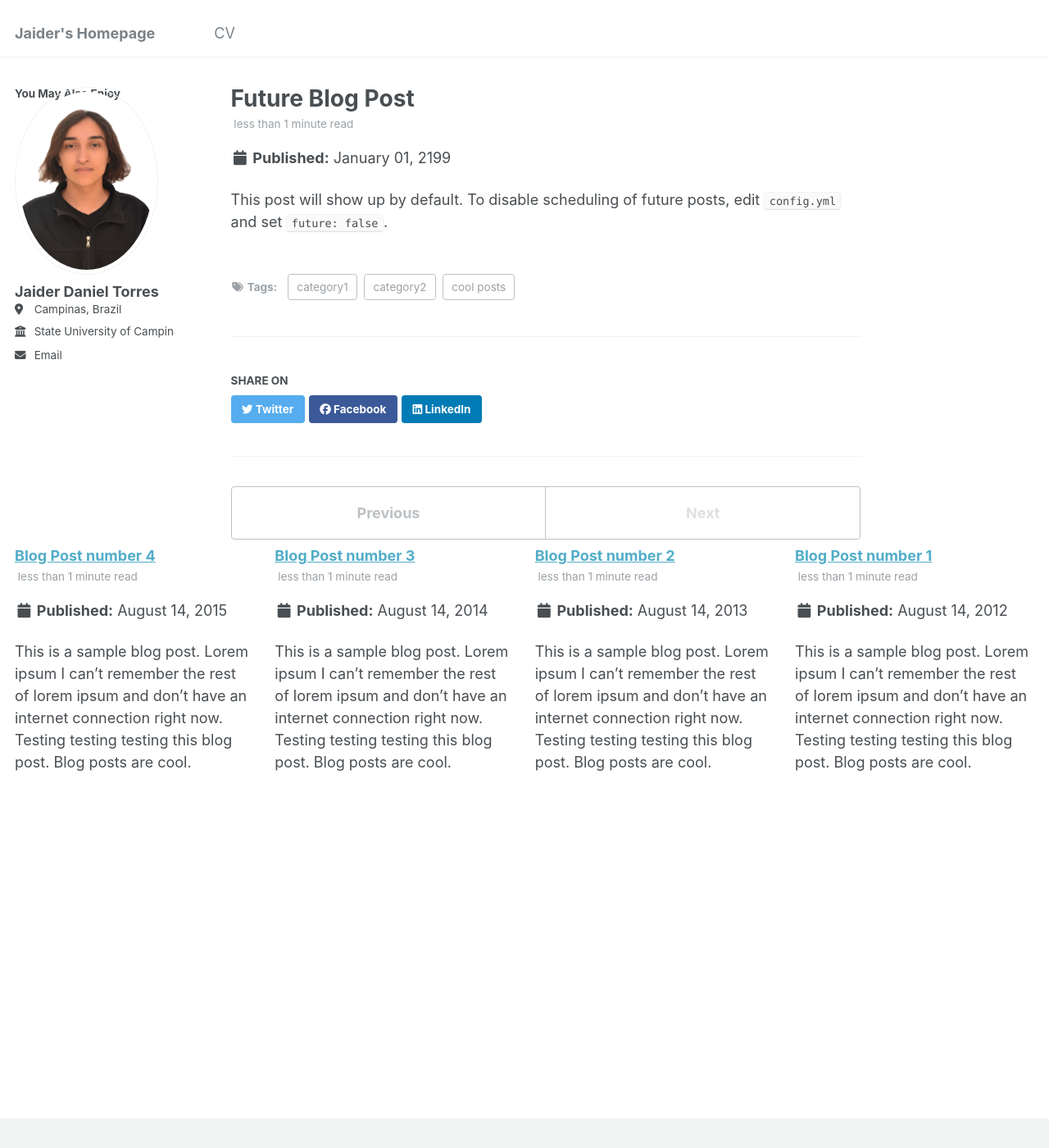
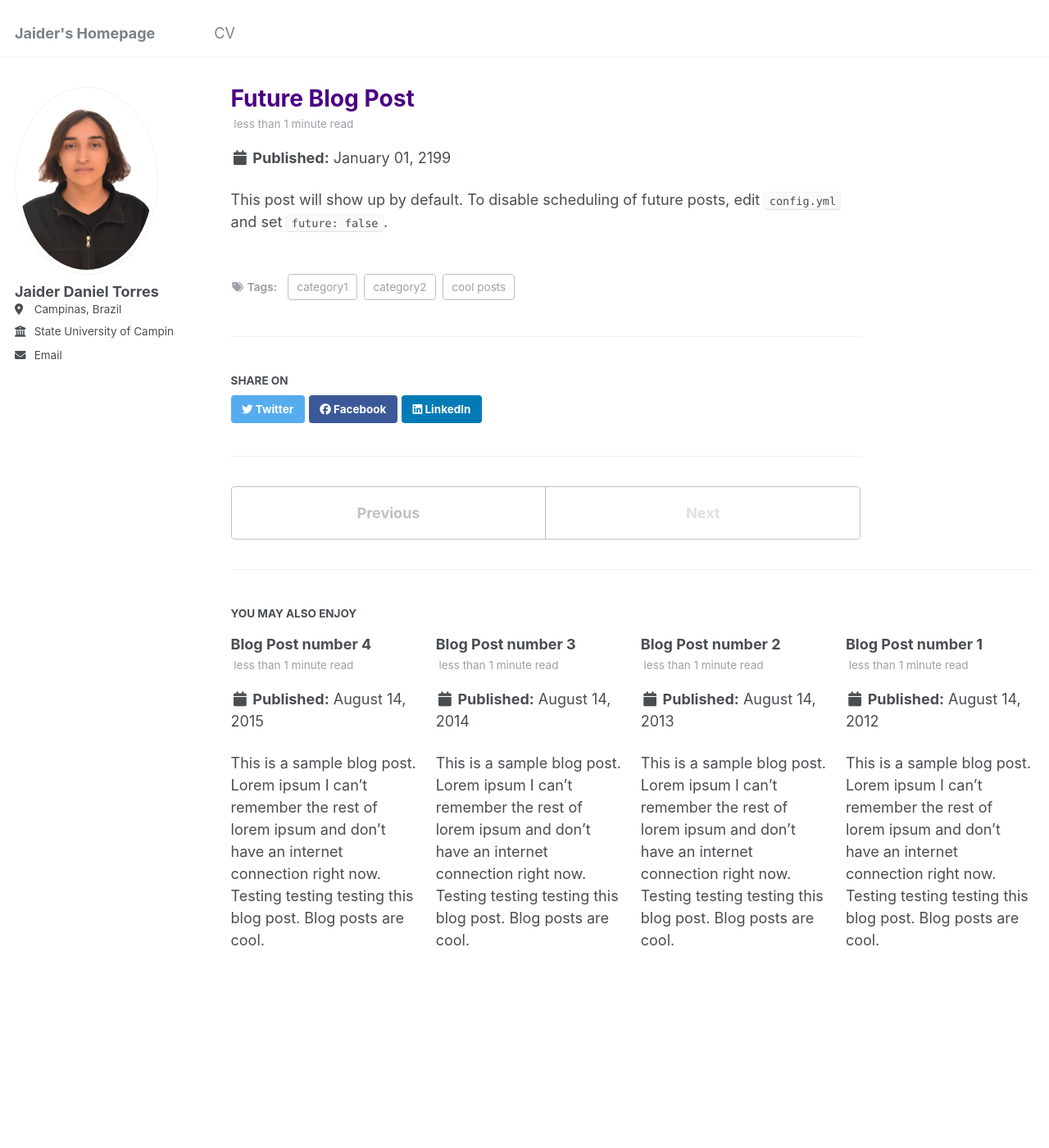
Before and after one commit to jaider-torres/jaider-torres.github.io, a Jekyll site: the page built from _posts/2199-01-01-future-post.md, in a window 1280 px wide and 1400 px high. Shown: the whole window at 82% size. Built offline with Jekyll 4.4.1, drawn with Linux system fonts in a browser that asks for light colours.

Commit message:
Update _page.scss

```diff
--- a/_sass/_page.scss
+++ b/_sass/_page.scss
@@ -37,6 +37,7 @@
 .page__title {
   margin-top: 0;
   line-height: 1;
+  color: #4b0082; /* Change title color */
 
   & + .page__meta {
     margin-top: -0.5em;
@@ -46,12 +47,15 @@
 .page__lead {
   font-family: $global-font-family;
   font-size: $type-size-4;
+  color: #4b0082; /* Change lead text color */
 }
 
 .page__content {
+
   h2 {
     padding-bottom: 0.5em;
     border-bottom: 1px solid $border-color;
+    color: #4b0082; /* Change h2 color */
   }
 
   p, li, dl {
@@ -73,6 +77,7 @@
 
   a {
     text-decoration: underline;
+    color: #4b0082; /* Change link color */
 
     &:hover {
       text-decoration: underline;
@@ -219,6 +224,7 @@
   text-transform: uppercase;
 }
 
+
 /*
    Page meta
    ========================================================================== */
@@ -243,6 +249,7 @@
   font-size: $type-size-6;
   text-transform: uppercase;
 }
+
 
 /*
    Page taxonomy
@@ -272,6 +279,7 @@
     color: $link-color-hover;
   }
 }
+
 
 /*
    Comments
@@ -356,24 +364,42 @@
 
   a {
     text-decoration: none;
-    color: inherit;
-
-    &:hover {
-      text-decoration: underline;
-    }
   }
 }
 
-.comment__meta {
-  color: $gray;
-  font-size: $type-size-6;
+.comment__date {
+  @extend .page__meta;
+  margin: 0;
+
+  a {
+    text-decoration: none;
+  }
 }
 
-.comment__text {
-  margin-top: 0.5em;
+
+/*
+   Related
+   ========================================================================== */
+
+.page__related {
+  margin-top: 2em;
+  padding-top: 1em;
+  border-top: 1px solid $border-color;
+  @include clearfix();
+  float: left;
+
+  @include breakpoint($large) {
+    @include pre(2.5 of 12);
+  }
+
+  a {
+    color: inherit;
+    text-decoration: none;
+  }
 }
 
-.comment__reply {
-  margin-top: 0.5em;
-  text-align: right;
+.page__related-title {
+  margin-bottom: 10px;
+  font-size: $type-size-6;
+  text-transform: uppercase;
 }
```
